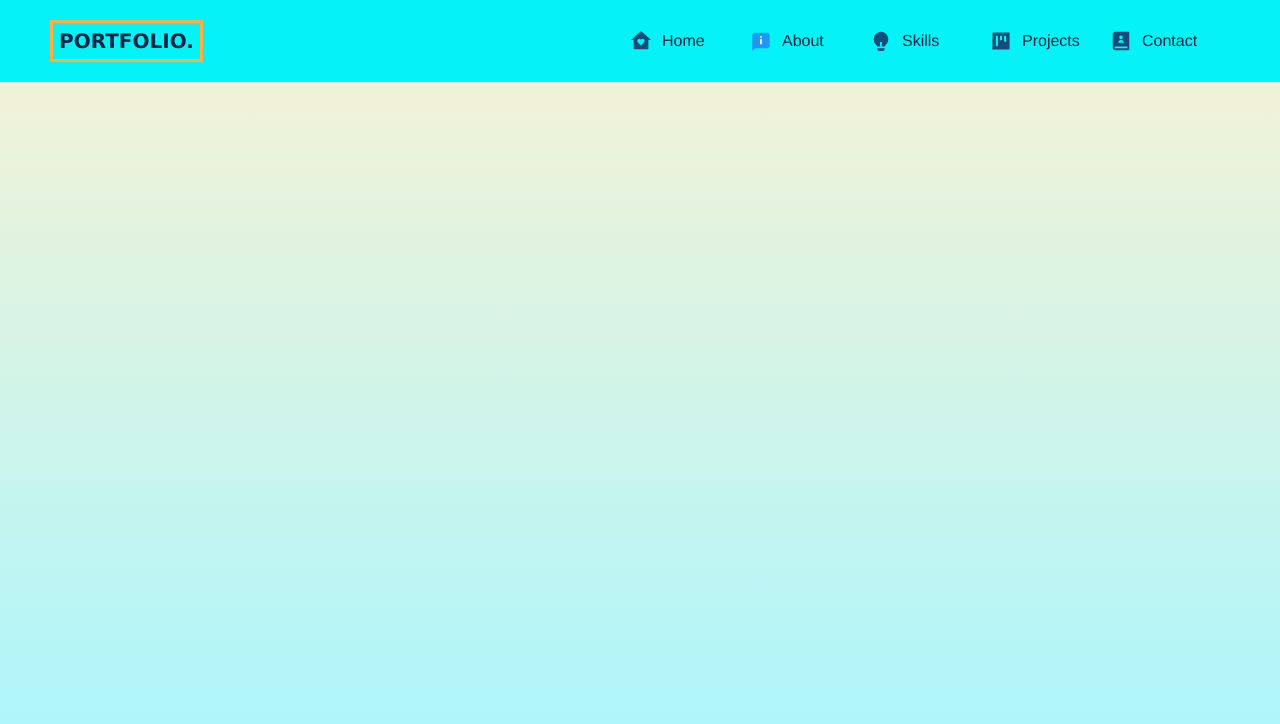
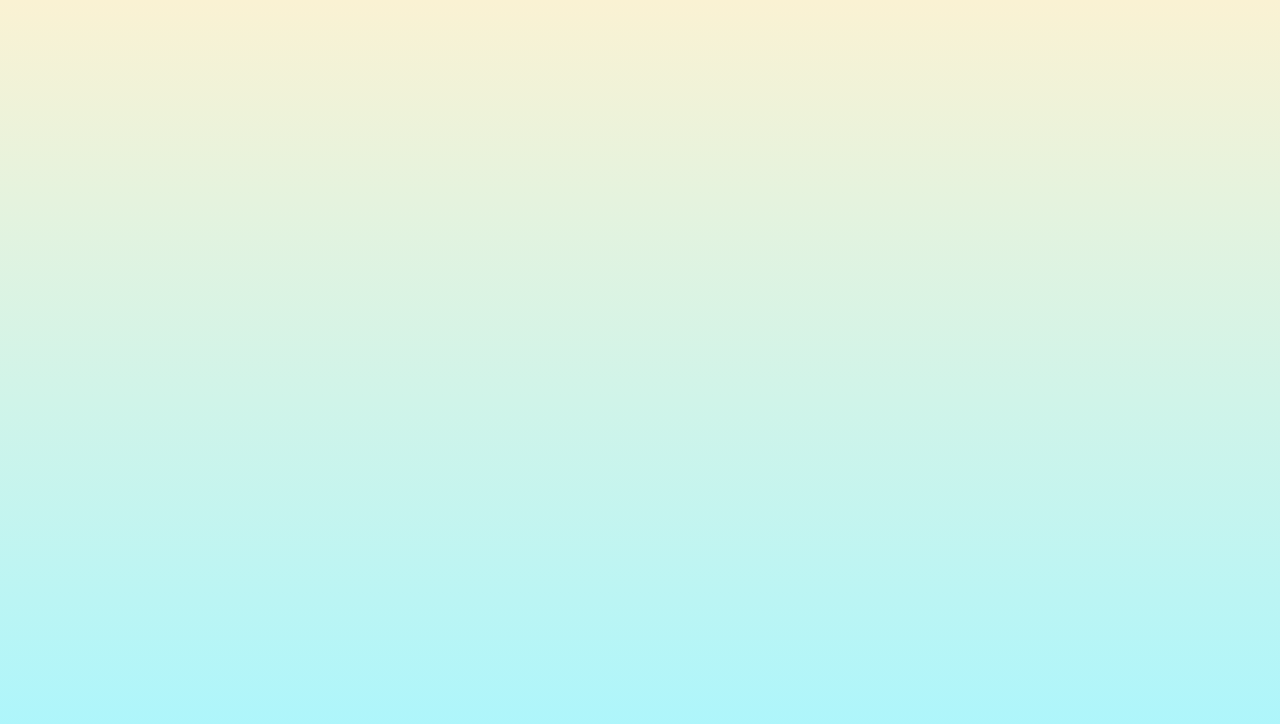
Before and after one commit to CodeWithYash99/portfolio, a React (Create React App) app: page / in a window 1280 px wide. Shown: the top 724 px of the page. Built offline with nearby package versions, Linux system fonts and the light colour scheme.

Commit message:
Update App.Js

```diff
--- a/src/App.js
+++ b/src/App.js
@@ -6,7 +6,7 @@
   return (
     <div className='app-container'>
       <Routes>
-        <Route exact path='/' element={<Home />} />
+        <Route exact path='/portfolio' element={<Home />} />
         <Route path='*' />
       </Routes>
     </div>
```
